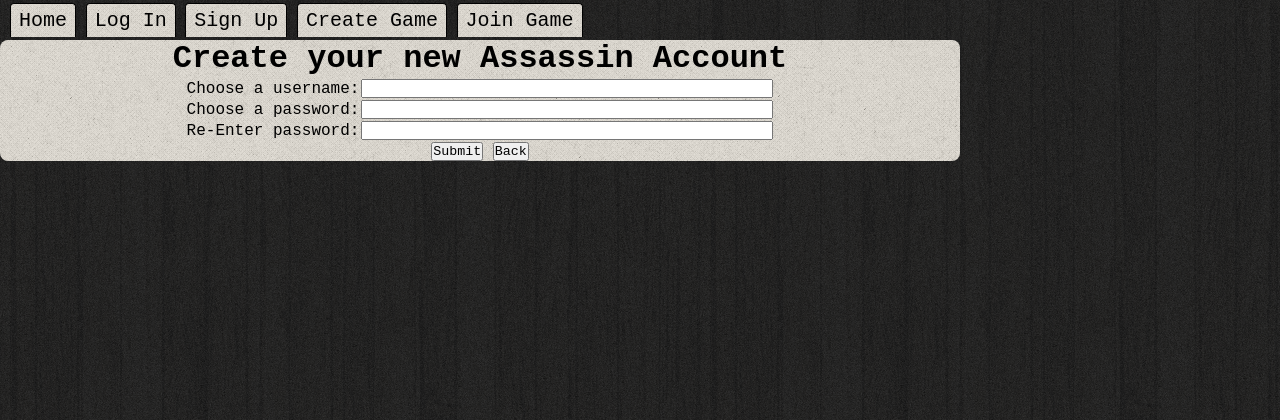
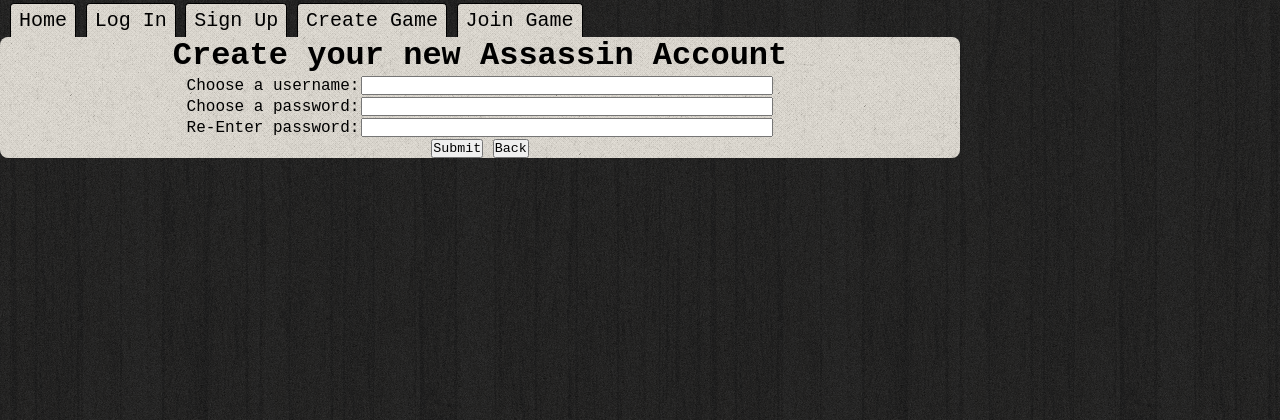
Before and after one commit to ste920ven/forebrains, a Flask app: page /signup in a window 1280 px wide. Shown: the top 420 px of the page. Run offline with Flask 2, Linux system fonts and the light colour scheme; parts of the project's set-up code (start-up, migrations or seed data) failed here and were passed over; some libraries are stand-ins or nearby versions.

Commit message:
getting rid of that gap

```diff
--- a/static/css/main.css
+++ b/static/css/main.css
@@ -19,7 +19,7 @@ ul#tabnav         { /* general settings */
                    text-align: left; /* set to left, right or center */
 		   margin: 0 0; /* set margins as desired */
 		   list-style-type: none;
-		   padding: 3px 10px 3px 10px; /* THIRD number must change with respect to padding-top (X) below */
+		   padding: 3px 10px 0px 10px; /* THIRD number must change with respect to padding-top (X) below */
                    }
 
 ul#tabnav li       { /* do not change */
@@ -43,7 +43,10 @@ body#tab1 li.tab1 button, body#tab2 li.tab2 button, body#tab3 li.tab3 button, bo
 
 ul#tabnav li button { /* settings for all tab links */
                    padding: 5px 8px; /* set padding (tab size) as desired; FIRST number must change with respect to padding-top (X) above */
-		   border: 1px solid black; /* set border COLOR as desired; usually matches border color specified in #tabnav */
+		   border-top: 1px solid black; /* set border COLOR as desired; usually matches border color specified in #tabnav */
+		   border-right:1px solid black;
+		   border-left:1px solid black;
+		   border-bottom:0px;
 		   border-top-right-radius:4px;
 		   border-top-left-radius:4px;
 		   background-image:url('../bedge_grunge.png');
```
